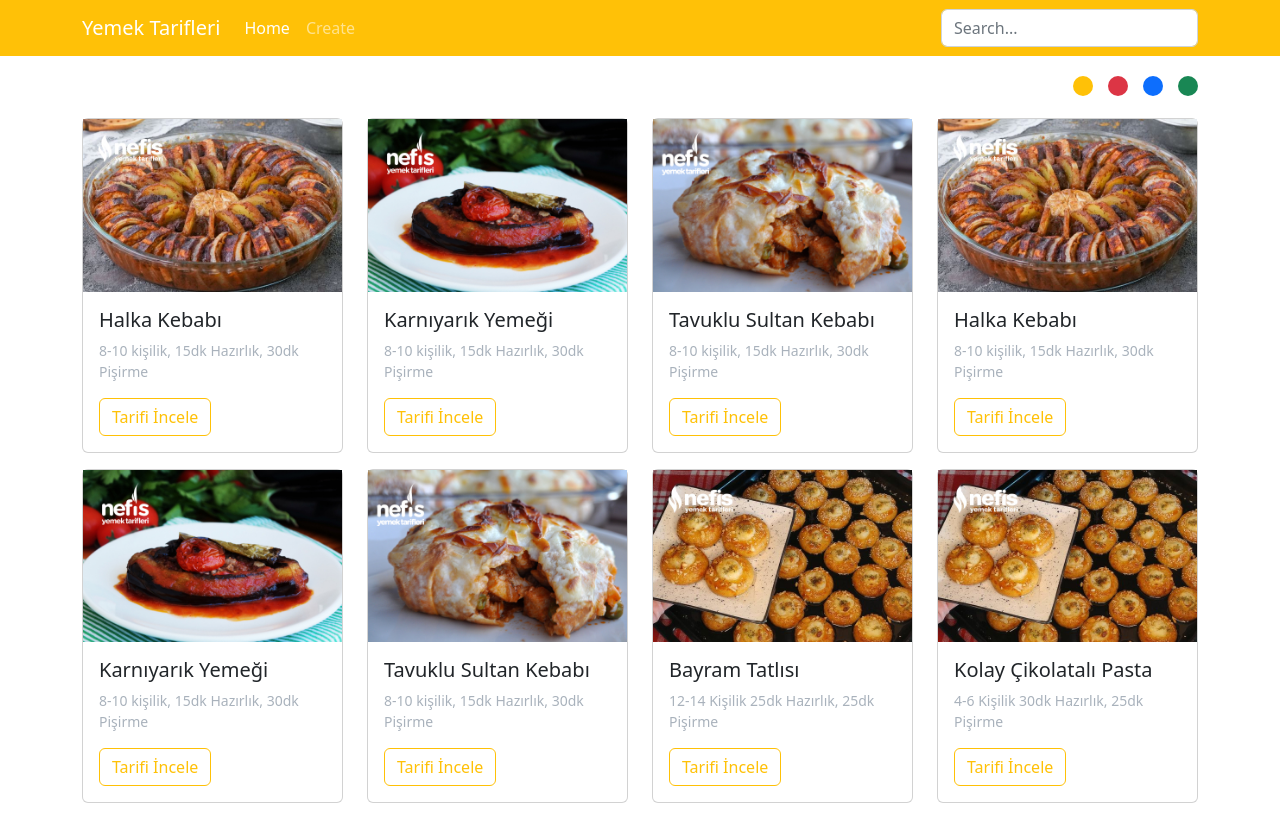
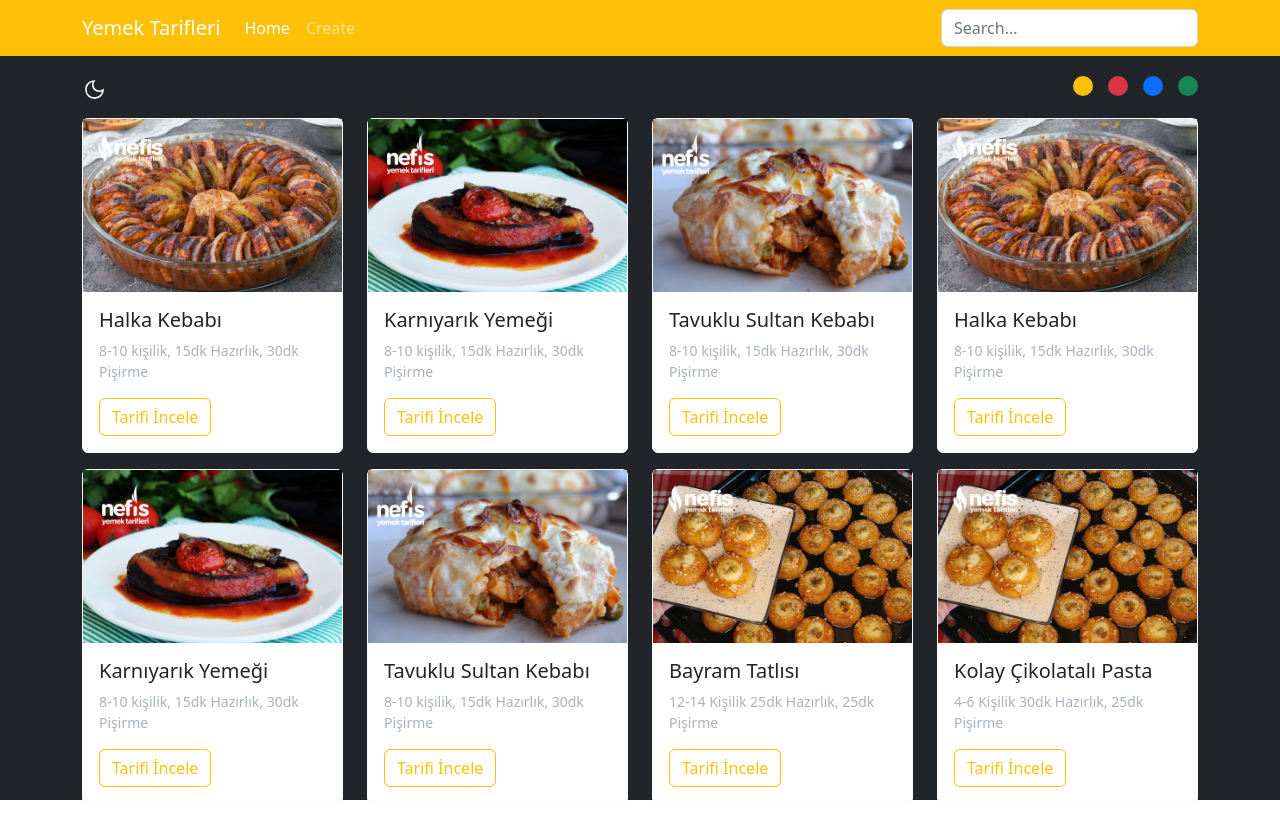
Before and after one commit to sadikturan/udemy-react-dersleri, a React (Create React App) app in the folder yemek-tarifleri/: page / in a window 1280 px wide. Built offline with nearby package versions, Linux system fonts and the light colour scheme; data requests are answered from the project's data file.

Commit message:
mode selector

```diff
--- a/yemek-tarifleri/src/components/ProductCard.js
+++ b/yemek-tarifleri/src/components/ProductCard.js
@@ -4,10 +4,10 @@ import { Link } from 'react-router-dom'
 import { ThemeContext } from '../contexts/ThemeContext'
 
 function ProductCard({ tarif }) {
-  const { color } = useContext(ThemeContext);
+  const { color, mode } = useContext(ThemeContext);
   return (
     <div className="col-3 mb-3">
-        <div className="card">
+        <div className={`card border-${mode === "dark" ? "light" : "dark"}`}>
           <img src={`img/${tarif.resim}`} alt={tarif.baslik} />
           <div className="card-body">
               <h5 className="card-title">{tarif.baslik}</h5>
--- a/yemek-tarifleri/src/components/ThemeSelector.css
+++ b/yemek-tarifleri/src/components/ThemeSelector.css
@@ -12,3 +12,13 @@
     cursor: pointer;
     margin-left: 15px;
 }
+
+.mode-toggle {
+    margin-right: auto;
+}
+
+.mode-toggle img {
+    width: 25px;
+    height: 25px;
+    cursor: pointer;
+}
--- a/yemek-tarifleri/src/components/ThemeSelector.js
+++ b/yemek-tarifleri/src/components/ThemeSelector.js
@@ -1,12 +1,27 @@
 import { useContext } from 'react';
+import { ThemeContext } from '../contexts/ThemeContext';
+
 import './ThemeSelector.css';
-import { ThemeContext } from '../contexts/ThemeContext';
+
+import lightIcon from '../assets/light.svg'
+import darkIcon from '../assets/dark.svg'
+
 const themeColors = ["warning","danger","primary","success"];
 
 export default function ThemeSelector() {
-    const { changeColor } = useContext(ThemeContext);
+    const { changeColor, changeMode, mode } = useContext(ThemeContext);
+
+    const toggleMode = () => {
+        changeMode(mode === "dark" ? "light" : "dark")
+    }
+
     return (
         <div className="container theme-selector">
+            <div className="mode-toggle">
+                <img src={ mode === "dark" ? darkIcon : lightIcon }
+                alt="dark light mode"
+                onClick={toggleMode} />
+            </div>
             <div className="theme-links">
                 {
                     themeColors.map(color => (
--- /dev/null
+++ b/yemek-tarifleri/src/layouts/MainLayout.css
@@ -0,0 +1,3 @@
+.main {
+  height: 100vh;
+}
--- a/yemek-tarifleri/src/layouts/MainLayout.js
+++ b/yemek-tarifleri/src/layouts/MainLayout.js
@@ -1,17 +1,21 @@
-import React from 'react'
+import React, { useContext } from 'react'
 import Navbar from '../components/Navbar'
 import { Outlet } from 'react-router-dom'
 import ThemeSelector from '../components/ThemeSelector'
+import { ThemeContext } from '../contexts/ThemeContext'
+import './MainLayout.css'
 
 function MainLayout() {
+  const { mode } = useContext(ThemeContext);
+
   return (
-    <>
+    <div className={`main bg-${mode}`}>
         <Navbar/>
         <ThemeSelector />
         <div className="container">
             <Outlet />
         </div>
-    </>
+    </div>
   )
 }
 
--- a/yemek-tarifleri/src/pages/create/Create.js
+++ b/yemek-tarifleri/src/pages/create/Create.js
@@ -14,7 +14,7 @@ function Create() {
   const [url, setUrl] = useState('');
   const malzemeInput = useRef(null);
   const navigate = useNavigate();
-  const {color} = useContext(ThemeContext);
+  const {color, mode} = useContext(ThemeContext);
 
   const { postData, data } = useFetch("http://localhost:3000/tarifler","POST")
 
@@ -41,8 +41,7 @@ function Create() {
   },[data,navigate])
 
   return (
-   <div className="card mt-3">
-    <div className="card-body">
+   <div className={`text-${mode === "dark" ? "light" : "dark"} border-${mode === "dark" ? "light" : "dark"}}`}>
       <h2>Yeni Tarif Ekle</h2>
       <form onSubmit={handleSubmit}>
         <div className="mb-3">
@@ -74,7 +73,6 @@ function Create() {
         </div>
         <button type="submit" className={`btn btn-${color}`}>Kaydet</button>
       </form>
-    </div>
    </div>
   )
 }
--- a/yemek-tarifleri/src/pages/details/Details.js
+++ b/yemek-tarifleri/src/pages/details/Details.js
@@ -1,15 +1,19 @@
-import React from 'react'
+import React, { useContext } from 'react'
 import './Details.css';
 import { useParams } from 'react-router-dom';
 import useFetch from '../../hooks/useFetch';
+import { ThemeContext } from '../../contexts/ThemeContext';
 
 function Details() {
   const { id } = useParams();
+  const { mode, color} = useContext(ThemeContext);
+
   const url = "http://localhost:3000/tarifler/" + id;
 
   const { data: tarif, isLoading, error } = useFetch(url)
 
   return (
+    <div className={`text-${mode === "dark" ? "light" : "dark"} border-${mode === "dark" ? "light" : "dark"}}`}>
       <div className='row mt-3'>
         { isLoading && <div className='alert alert-warning'>Yükleniyor...</div>}
         { error && <div className='alert alert-danger'>{ error }</div>}
@@ -32,12 +36,13 @@ function Details() {
               </div>
               <div className="col-12 mt-3">
                 <p>{ tarif.hazirlanisi }</p>
-              <a href={ tarif.url } className='btn btn-outline-primary'>Tarifi İncele</a>
+                <a href={ tarif.url } className={`btn btn-${color}`}>Tarifi İncele</a>
               </div>
             </>
           )
         }
       </div>
+    </div>
   )
 }
 
--- a/yemek-tarifleri/src/pages/search/Search.js
+++ b/yemek-tarifleri/src/pages/search/Search.js
@@ -1,19 +1,21 @@
-import React from 'react'
+import React, { useContext } from 'react'
 import './Search.css';
 import { useSearchParams } from 'react-router-dom';
 import useFetch from '../../hooks/useFetch';
 import ProductCard from '../../components/ProductCard';
+import { ThemeContext } from '../../contexts/ThemeContext';
 
 function Search() {
   const [searchParams] = useSearchParams();
   const query = searchParams.get("q");
+  const { mode } = useContext(ThemeContext);
 
   const url = "http://localhost:3000/tarifler?q=" + query;
   const {data: tarifler, isLoading, error} = useFetch(url);
 
   return (
     <div className="row mt-3">
-      <h2>Aranan Kelime "{query}"</h2>
+      <h2 className={`text-${mode === "dark" ? "light" : "dark"}`}>Aranan Kelime "{query}"</h2>
       <hr />
       { isLoading && <div className='alert alert-warning'>Yükleniyor...</div>}
       { error && <div className='alert alert-danger'>{error}</div>}
```
Also changed, not shown: yemek-tarifleri/src/assets/dark.svg (added), yemek-tarifleri/src/assets/light.svg (added). Lines whose indentation alone changed are shown as unchanged.
